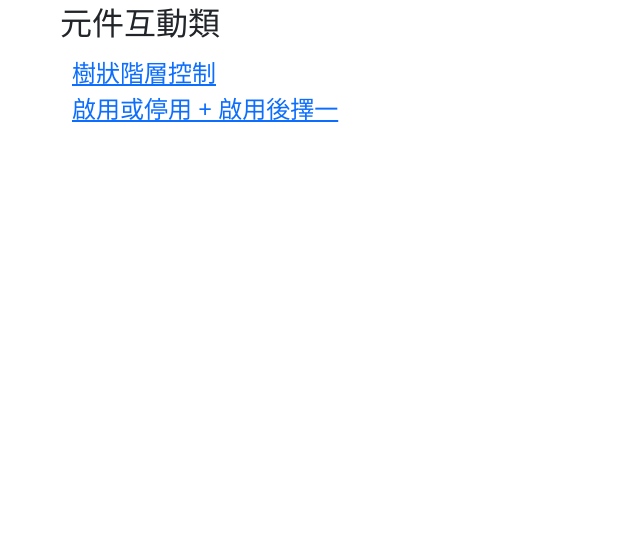
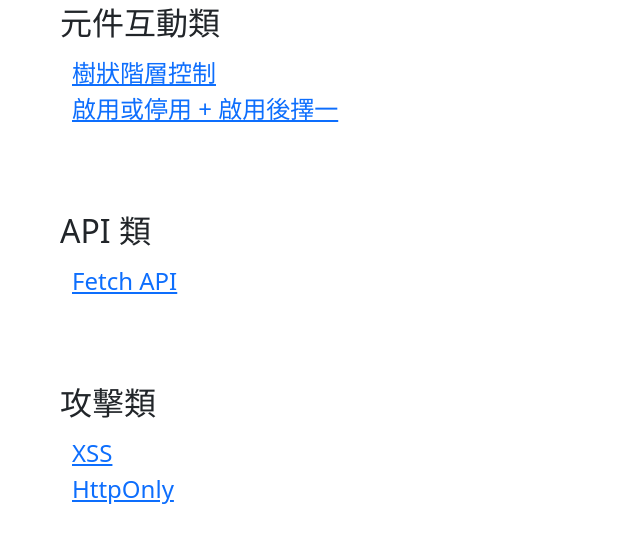
Before and after one commit to menghung0407/miscellaneous, a Flask app: page / in a window 1280 px wide. Shown: the part 137-680 px from the top of the page, without its empty margins (0-640 px from the left). Run offline with Flask 2, Linux system fonts and the light colour scheme; some libraries are stand-ins or nearby versions.

Commit message:
add http only demo

```diff
--- a/miscellaneous/app.py
+++ b/miscellaneous/app.py
@@ -12,7 +12,8 @@ def create_app():
     from miscellaneous.home.views import home_blueprint
     app.register_blueprint(home_blueprint)
 
-    print(app.url_map)
+    from miscellaneous.home.views.http_only import http_only_blueprint
+    app.register_blueprint(http_only_blueprint)
 
     return app
 
--- a/miscellaneous/home/templates/index.html
+++ b/miscellaneous/home/templates/index.html
@@ -45,6 +45,29 @@
                 </div>
             </div>
         </fieldset>
+
+        <fieldset class="row my-3">
+            <legend class="row fs-2">API 類</legend>
+            <div class="row">
+                <div class="col-12">
+                    <a href="/fetch">Fetch API</a>
+                </div>
+            </div>
+        </fieldset>
+
+        <fieldset class="row my-3">
+            <legend class="row fs-2">攻擊類</legend>
+            <div class="row">
+                <div class="col-12">
+                    <a href="/xss">XSS</a>
+                </div>
+            </div>
+            <div class="row">
+                <div class="col-12">
+                    <a href="/http_only">HttpOnly</a>
+                </div>
+            </div>
+        </fieldset>
     </div>
 </div>
 </body>
--- a/miscellaneous/home/views.py
+++ /dev/null
@@ -1,26 +0,0 @@
-from flask import Blueprint, render_template
-
-home_blueprint = Blueprint(
-    'home',
-    __name__,
-    static_folder='static',
-    template_folder='templates'
-)
-
-
-@home_blueprint.route('/')
-def home():
-    """首頁"""
-    return render_template('index.html')
-
-
-@home_blueprint.route('/tree/<int:page_number>')
-def tree(page_number):
-    """樹狀階層控制 Demo"""
-    return render_template(f'tree/tree_{page_number}.html')
-
-
-@home_blueprint.route('/choose_one_or_not/<int:page_number>')
-def choose_one_or_not(page_number):
-    """樹狀階層控制 Demo"""
-    return render_template(f'choose_one_or_not/choose_one_or_not_{page_number}.html')
--- /dev/null
+++ b/miscellaneous/home/views/__init__.py
@@ -0,0 +1,54 @@
+from flask import Blueprint, render_template, request, make_response
+
+home_blueprint = Blueprint(
+    'home',
+    __name__,
+    static_folder='static',
+    template_folder='templates'
+)
+
+
+@home_blueprint.route('/')
+def home():
+    """首頁"""
+    response = make_response(render_template('index.html'))
+    response.set_cookie('this_is_key', 'this is value', secure=True)
+    return response
+
+
+@home_blueprint.route('/tree/<int:page_number>')
+def tree(page_number):
+    """樹狀階層控制 Demo"""
+    return render_template(f'tree/tree_{page_number}.html')
+
+
+@home_blueprint.route('/choose_one_or_not/<int:page_number>')
+def choose_one_or_not(page_number):
+    return render_template(f'choose_one_or_not/choose_one_or_not_{page_number}.html')
+
+
+@home_blueprint.route('/fetch')
+def fetch():
+    """Demo Fetch API"""
+    return render_template('fetch/index.html')
+
+
+@home_blueprint.route('/fetch/show')
+def fetch_show():
+    """Demo Fetch API"""
+    return render_template('fetch/show.html')
+
+
+@home_blueprint.route('/xss')
+def xss():
+    """Demo XSS"""
+    return render_template('xss/index.html')
+
+
+@home_blueprint.route('/xss/submit', methods=['GET'])
+def xss_submit():
+    view_model = {
+        'username': request.args.get('username')
+    }
+
+    return render_template('xss/result.html', view_model=view_model)
```
Also changed, not shown: miscellaneous/home/templates/http_only/index.html (added, +57 -0 lines), miscellaneous/home/views/http_only.py (added, +17 -0 lines).
